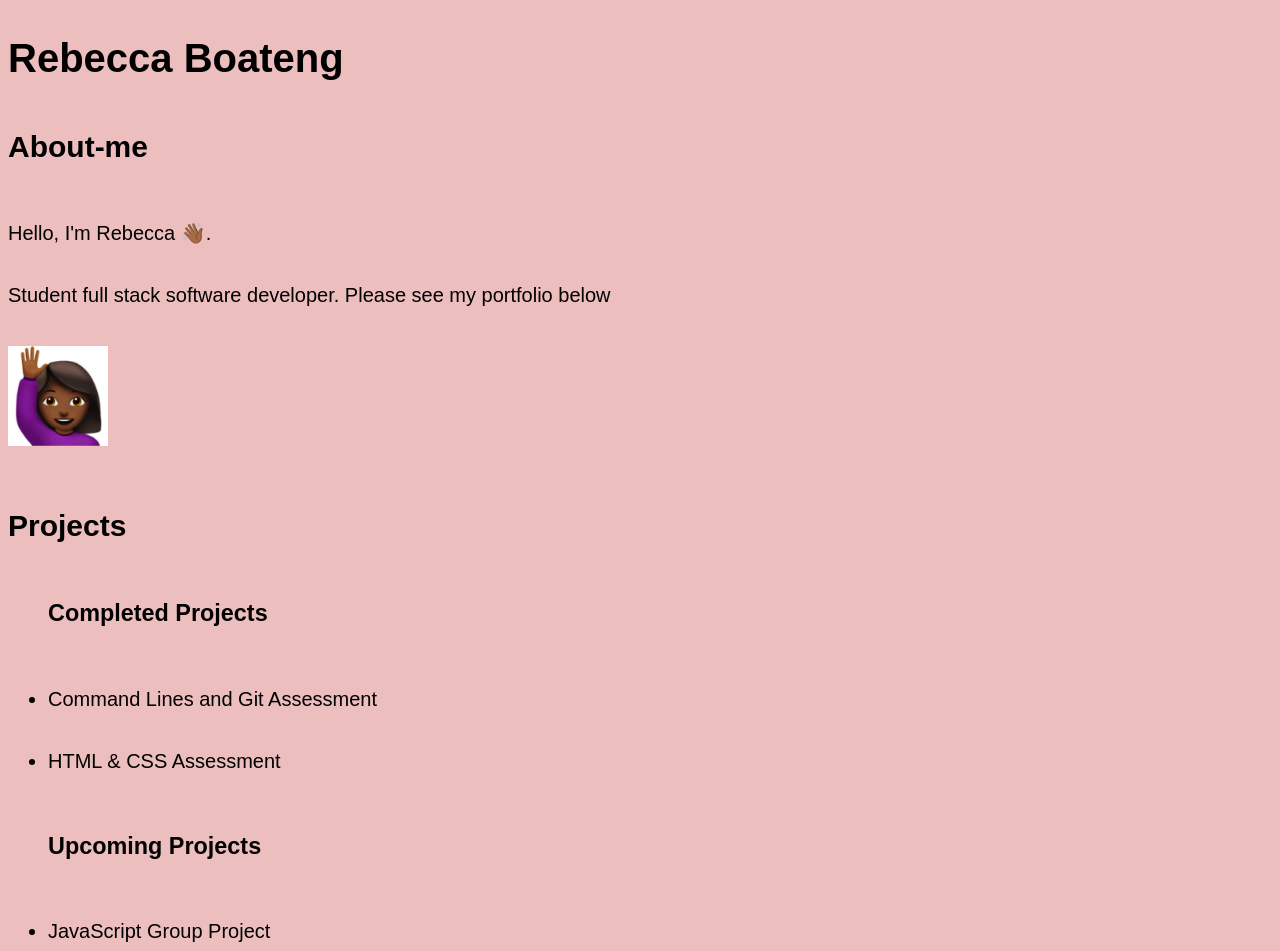
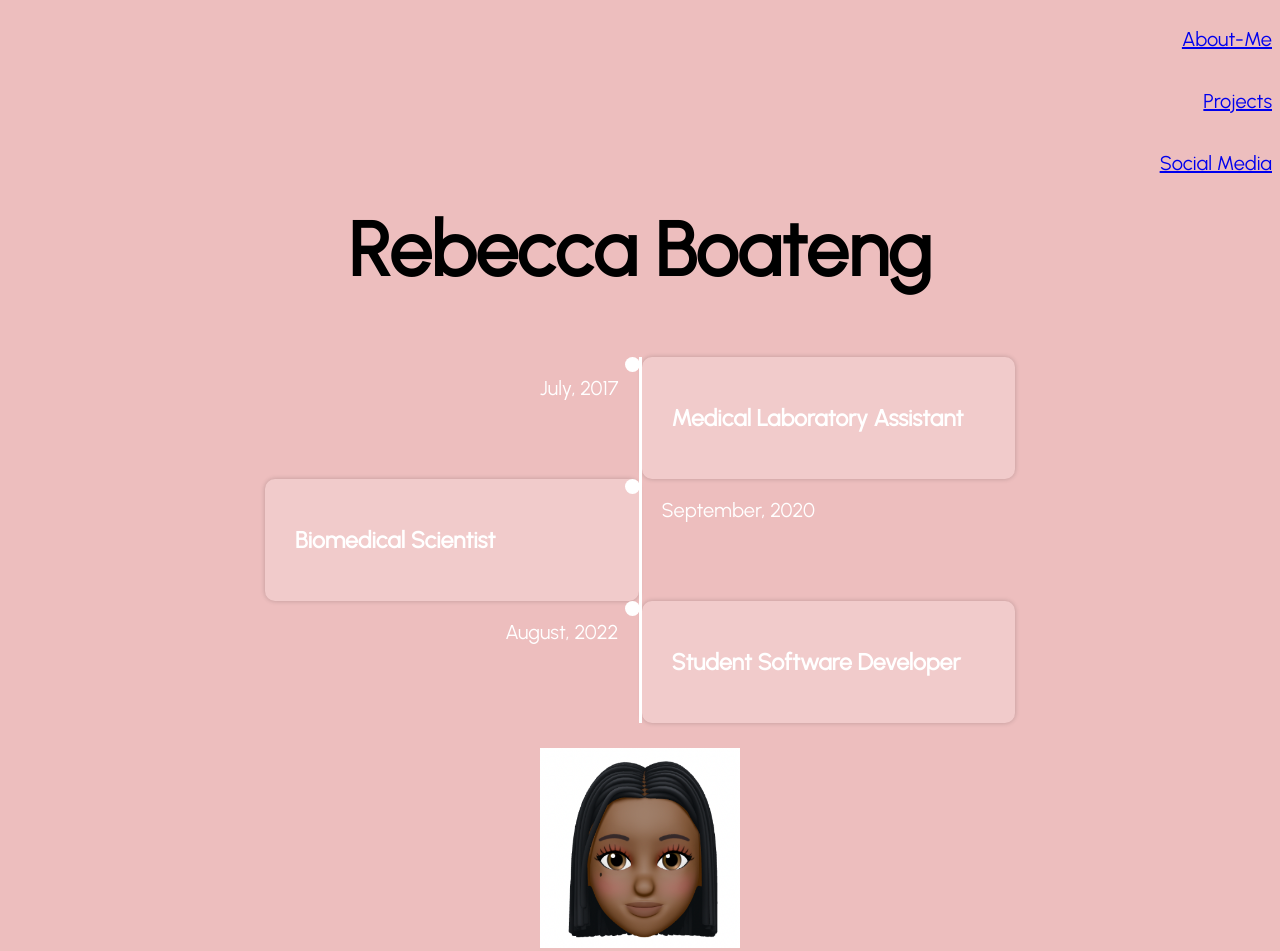
Before and after one commit to black-codher-bootcamp-2022-daly/unit-02-html-css-assessment-rebeccay2929, a website: page index.html in a window 1280 px wide. Shown: the top 951 px of the page. Drawn offline with Linux system fonts and the light colour scheme; a web font is replaced by a local one.

Commit message:
timeline

```diff
--- a/index.html
+++ b/index.html
@@ -7,18 +7,64 @@
     <title>Rebecca B's Portfolio</title>
     <link rel="stylesheet" href="styles/main.css">
     <link rel= 'icon' type = "image/x-icon" href="favicon.ico">
+</head>
+<header>
+    <div class="nav">
+        <ul>
+          <li class="about-me"><a href="#">About-Me</a></li>
+          <li class="projects"><a href="#">Projects</a></li>
+          <li class="social-media"><a href="#">Social Media</a></li>
+        </ul>
+      </div>
+</header>
+<body>
+<h1> Rebecca Boateng </h1>
+<div class = "timeline">
+    <div class="timeline__component">
+        <div class="timeline__date--right"> July, 2017</div>
+    </div>
 
-</head>
-<body>
-<h1> Rebecca Boateng</h1>
+    <div class="timeline__middle">
+        <div class="timeline__point"></div>
+    </div>
+    <div class="timeline__component--bg">
+        <p class = "timeline__title"> Medical Laboratory Assistant</p>
+    </div>
+    <div class="timeline__component--bg">
+        <p class = "timeline__title"> Biomedical Scientist</p>
+    </div>
+    <div class="timeline__middle">
+        <div class="timeline__point"></div>
+    </div>
+    <div class="timeline__component">
+        <div class="timeline__date  "> September, 2020</div>
+    </div>
+    <div class="timeline__component">
+        <div class="timeline__date--right"> August, 2022</div>
+    </div>
+
+    <div class="timeline__middle">
+        <div class="timeline__point"></div>
+        <div class="timeline__point--bottom"></div>
+
+    </div>
+    <div class="timeline__component--bg">
+        <p class = "timeline__title"> Student Software Developer</p>
+    </div>
+</div>
+
+<div class="container">
 <section class = "about-me">
-    <h2> About-me </h2>
+    <img class = "profile-img" src="IMAGES/MEMOJI.png" alt="EMOJI" width="200" height="200" >
+
+    <h2> About-me 💁🏾‍♀️</h2>
     <p>
         Hello, I'm Rebecca 👋🏾.
         <br> Student full stack software developer. Please see my portfolio below
     </p>
-    <img class = "profile-img" src="IMAGES/ME EMOJI.png" alt="EMOJI" width="100" height="100" >
-    <h2> Projects </h2>
+</div>
+<div class="center">
+    <h2> Projects 💻 </h2>
     <ul class = "projects">
         <h3> Completed Projects </h3>
         <li> Command Lines and Git Assessment </li>
@@ -32,12 +78,12 @@
     </ul>
 </section>
 <footer>
-    <h3> Social Media </h3>
+    <h2> Social Media 📲 </h2>
     <ul class = "social-media">
         <li> Github - rebeccay2929 </li>
         <li> Instagram - @blackcodher </li>
     </ul>
 </footer>
-
+</div>
 </body>
 </html>
--- a/styles/main.css
+++ b/styles/main.css
@@ -1,16 +1,110 @@
-@font-face {
-    font-family: 'spacemono' ;
-    src: url(./spacemono/SpaceMono-Regular.ttf) format('truetype');
-    src: url(./spacemono/SpaceMono-Regular.woff) format('woff');
+@import url('https://fonts.googleapis.com/css2?family=Urbanist&display=swap');
 
-    font-weight: normal;
-    font-style: normal;
+
+.nav ul {
+    list-style: none;
+    padding: 0;
+    margin: 0;
+    text-align: right;
 }
 
 body {
-    font-family: "spacemono", sans-serif;
+    font-family: 'Urbanist';
     font-size: 20px;
     line-height: 62px;
     background: rgb(237, 190, 190);
     font-style: normal;
 }
+.timeline {
+    margin: 0 auto;
+    max-width: 750px ;
+    padding: 25px;
+    display: grid ;
+    grid-template-columns: 1fr 3px 1fr;
+    font-family: 'Urbanist';
+    color: white;
+}
+.timeline__component {
+    margin: 0 20px 20px 20px;
+
+}
+
+.timeline__component--bg {
+    padding: 1.5em;
+    background: rgba(255, 255, 255, 0.2);
+    box-shadow: 0 0 5px rgba(0, 0, 0, 0.2);
+    border-radius: 10px;
+}
+
+.timeline__date--right {
+    text-align: right;
+}
+
+.timeline__middle {
+    position: relative;
+    background: white;
+}
+
+.timeline__point {
+    position: absolute;
+    top: 0;
+    right: 50%;
+    transform: translateX(-50);
+    width: 15px ;
+    height: 15px;
+    background: white ;
+    border-radius: 15px;
+}
+
+
+.timeline__title {
+    margin: 0;
+    font-size: 1.15em;
+    font-weight: bold;
+
+}
+.timeline__point--bottom {
+    top: initial;
+    bottom: 0;
+}
+
+h1{
+    display: block;
+    font-size: 2cm;
+    margin-block-start: 0.67cm;
+    margin-block-end: 0.67;
+    margin-inline-start: 0px;
+    margin-inline-end: 0px;
+    font-weight: bold;
+    text-align: center;
+}
+
+h2{
+    font-size: 50px;
+    font-weight: bold;
+    text-decoration: underline;
+}
+
+h3{
+    font-size: 30px;
+    font-weight: bold;
+    text-decoration: underline;
+}
+
+.container {
+
+    display: flex;
+    justify-content:space-around;
+    text-align: center;
+}
+
+.center {
+    margin: auto;
+    width: 50%;
+    padding: 10px;
+    text-align: center;
+  }
+
+  .projects, .social-media {
+    list-style: none;
+  }
```
Also changed, not shown: IMAGES/MEMOJI.png (added), 1 other file.
